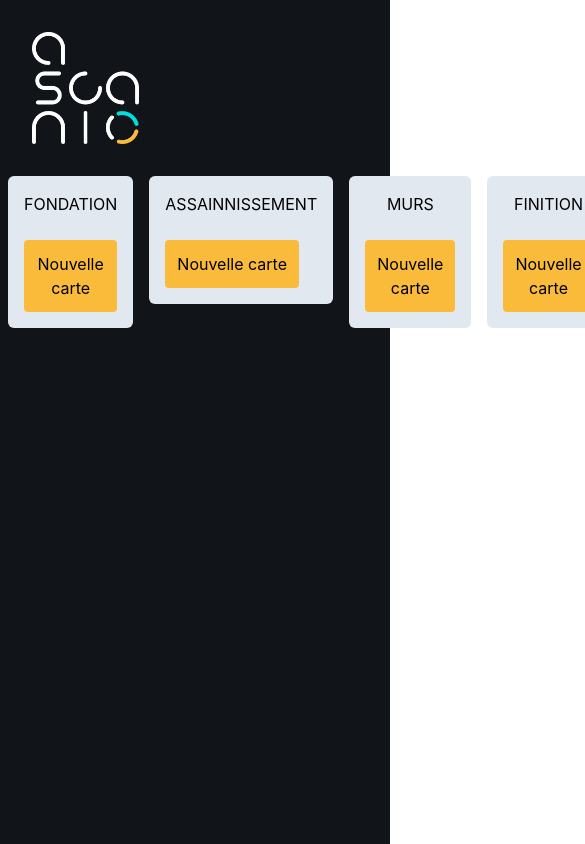
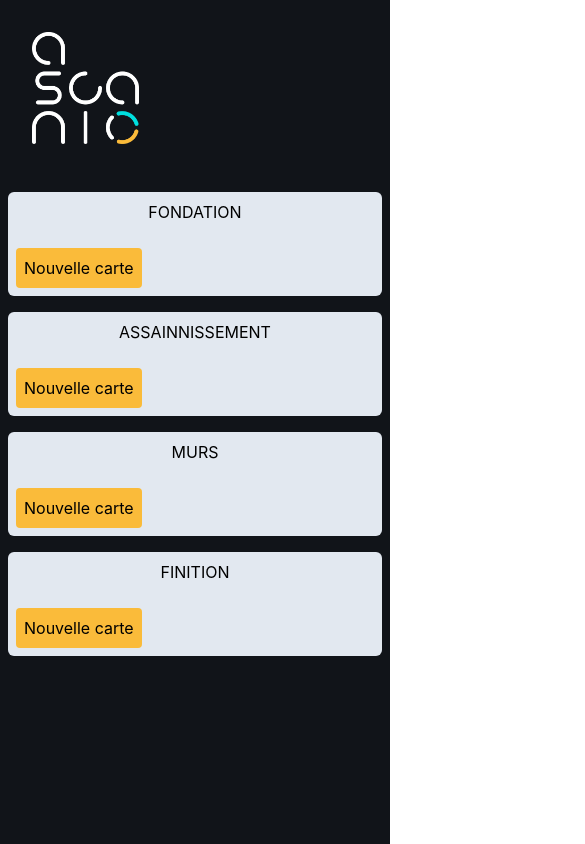
Before and after one commit to AlexisF9/ascanio-test, a React (Create React App) app: page / in a window 390 px wide. Shown: the top 844 px of the page, 585 px wide, since content can reach past the window. Built offline with nearby package versions, Linux system fonts and the light colour scheme.

Commit message:
add responsive array

```diff
--- a/src/components/CreateCard/index.js
+++ b/src/components/CreateCard/index.js
@@ -84,7 +84,7 @@ export default function ({ reload, index, setReload }) {
             </datalist>
           )}
 
-          <button className="w-max flex p-2" type="submit">
+          <button className="w-max flex p-2 font-bold	" type="submit">
             <span className="material-symbols-outlined">add</span>
             Ajouter
           </button>
@@ -92,7 +92,7 @@ export default function ({ reload, index, setReload }) {
       )}
 
       <button
-        className="mt-4 p-3 bg-primary text-center rounded"
+        className="mt-4 p-2 md:p-3 bg-primary text-center rounded"
         onClick={() => {
           id === index ? setId("") : setId(index);
           setContent("");
--- a/src/components/Tableau/index.js
+++ b/src/components/Tableau/index.js
@@ -6,11 +6,11 @@ export default function Tableau(props) {
   const [reload, setReload] = useState(false);
 
   return (
-    <div className="flex">
+    <div className="flex flex-col md:flex-row">
       {props.nameColumn.map((item, index) => {
         return (
           <div
-            className="flex-1 h-max bg-slate-200 mx-2 p-4 rounded-md max-w-md	"
+            className="mt-4 md:mt-0 md:flex-1 h-max bg-slate-200 mx-2 p-2 md:p-4 rounded-md md:max-w-md	"
             key={index}
           >
             <h2 className="text-center mb-2 uppercase">{item}</h2>
```
